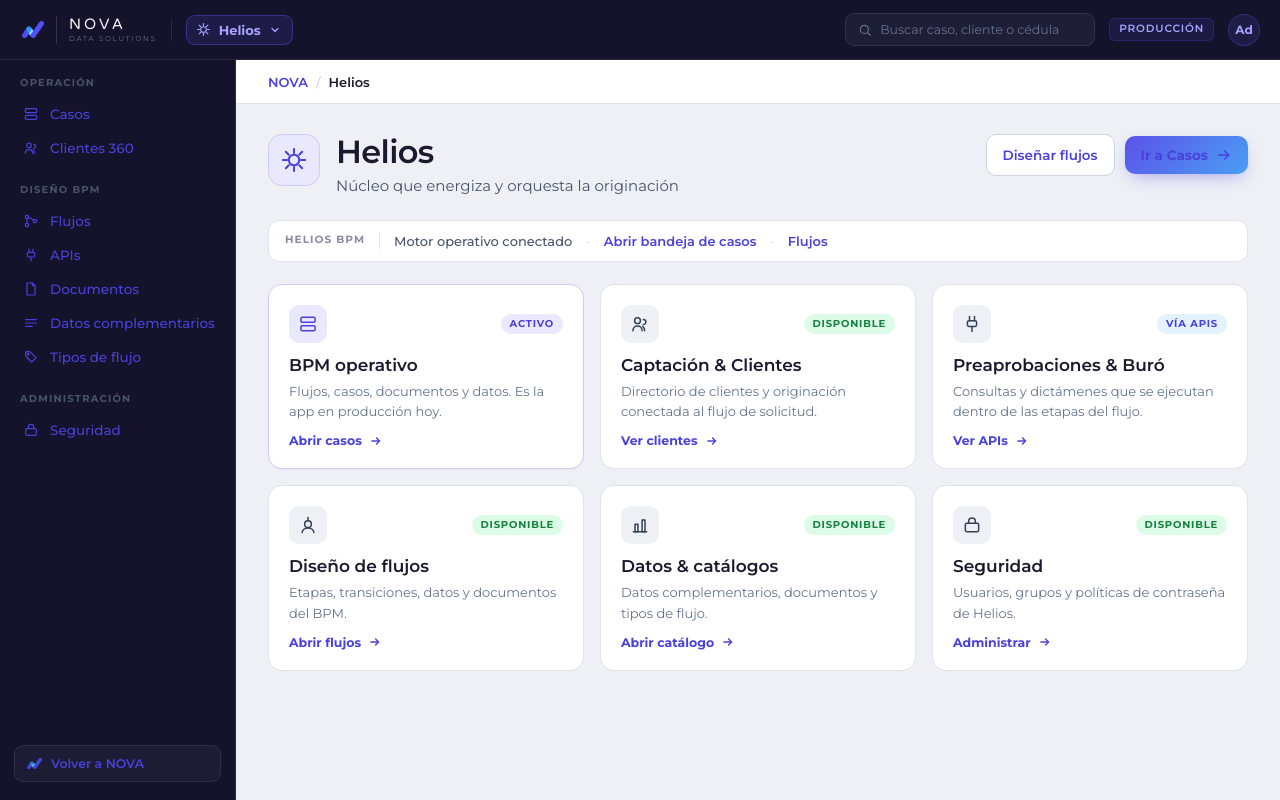
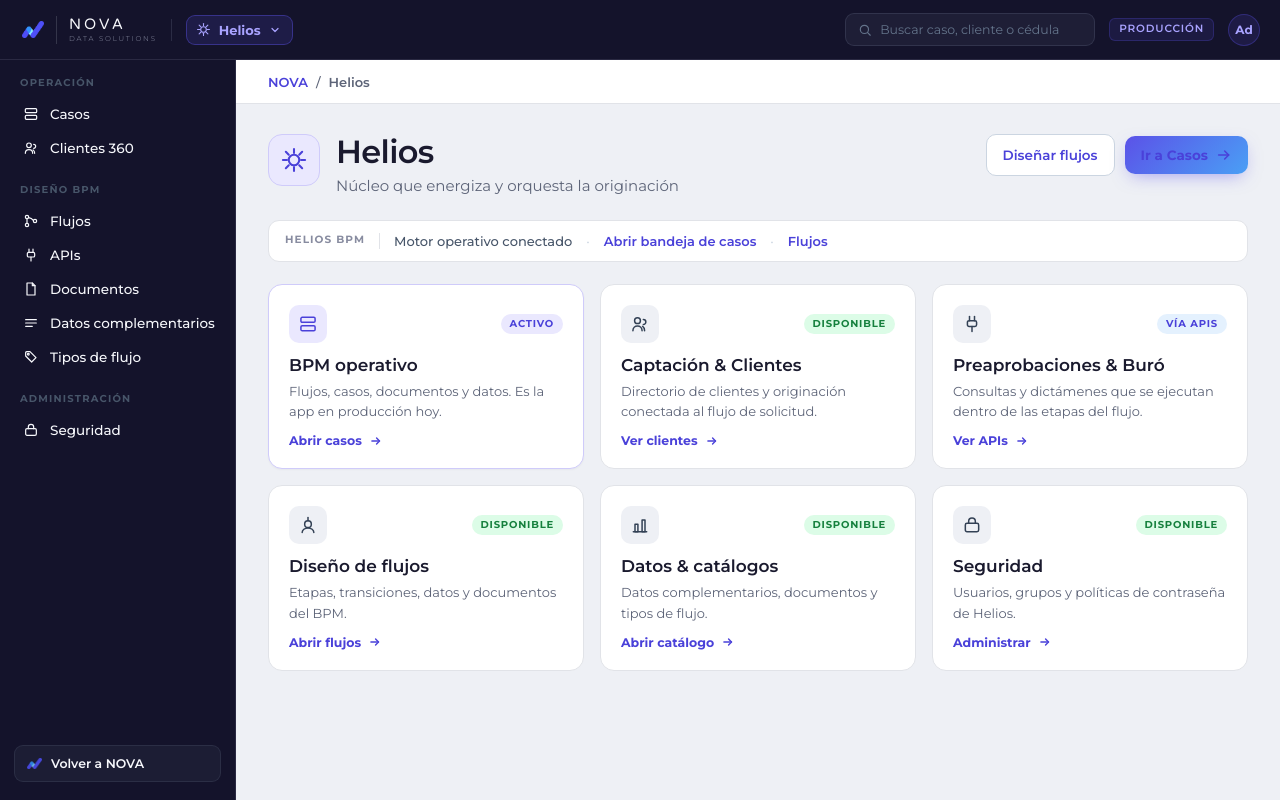
Before and after one commit to Adamneitor/NovaData-Projects, a Flask app: page /helios in a window 1280 px wide. Run offline with Flask 3, Linux system fonts and the light colour scheme; the visitor is signed in with stand-in values (Sample User, id 1); data comes from the database, SQL or seed files in the repository.

Commit message:
Fix next=/casos al home, login sin BVIMENCA y contraste Claude.

```diff
--- a/blueprints/Helios/app/static/css/nova.css
+++ b/blueprints/Helios/app/static/css/nova.css
@@ -20,8 +20,8 @@
   --nova-line: #e1e3e8;
   --nova-canvas: #eef0f5;
   --nova-surface: #ffffff;
-  --nova-void: #1a1a2e;
-  --nova-void-deep: #0a0a14;
+  --nova-void: #0B0A1F;
+  --nova-void-deep: #14132B;
 
   --nova-ok: #15803d;
   --nova-ok-soft: #f0fdf4;
--- a/solutions.py
+++ b/solutions.py
@@ -10,7 +10,7 @@ SOLUTIONS = [
         "active": True,
         "home_endpoint": "helios_home",
         "icon": "sun",
-        "color": "#F59E0B",
+        "color": "#5B52E8",
     },
     {
         "id": "hermes",
@@ -21,7 +21,7 @@ SOLUTIONS = [
         "active": False,
         "home_endpoint": None,
         "icon": "gift",
-        "color": "#34D399",
+        "color": "#5FA98F",
     },
     {
         "id": "venus",
@@ -32,7 +32,7 @@ SOLUTIONS = [
         "active": False,
         "home_endpoint": None,
         "icon": "heart",
-        "color": "#FB7185",
+        "color": "#C4808F",
     },
     {
         "id": "zeus",
@@ -43,7 +43,7 @@ SOLUTIONS = [
         "active": False,
         "home_endpoint": None,
         "icon": "bolt",
-        "color": "#60A5FA",
+        "color": "#7B9BC9",
     },
     {
         "id": "ares",
@@ -54,7 +54,7 @@ SOLUTIONS = [
         "active": False,
         "home_endpoint": None,
         "icon": "box",
-        "color": "#A8A29E",
+        "color": "#9E9BA6",
     },
 ]
 
@@ -84,7 +84,21 @@ def sanitize_next_path(path: str | None, default: str = "/") -> str:
     p = path.strip()
     if not p.startswith("/") or p.startswith("//") or "://" in p:
         return default
-    allowed = ("/helios", "/home", "/portal/", "/admin/", "/module/", "/soluciones/")
+    allowed = (
+        "/helios",
+        "/casos",
+        "/flujos",
+        "/catalogos",
+        "/apis",
+        "/admin",
+        "/cambiar-password",
+        "/home",
+        "/portal/",
+        "/admin/",
+        "/module/",
+        "/soluciones/",
+        "/entrar/",
+    )
     if p == "/" or any(p == a.rstrip("/") or p.startswith(a) for a in allowed):
         return p
     return default
--- a/static/css/claude-nova.css
+++ b/static/css/claude-nova.css
@@ -1099,6 +1099,49 @@ a.nv-rail__link:hover { color: #CBD5E1; }
 .nv-launch__rule {
   background: var(--nova-gradient) !important;
 }
-.page-shell a { color: var(--nova-accent-ink); }
-.page-shell a:hover { color: var(--nova-primary-hover); }
-.nv-modal .nova-lockup { margin-bottom: 4px; }
+.page-shell {
+  background: var(--nova-canvas);
+  color: var(--nova-ink);
+  min-height: 100vh;
+}
+.page-shell .nv-topbar,
+.page-shell .nv-rail {
+  color: #E8E9F2;
+}
+.page-shell .nv-topbar a,
+.page-shell .nv-rail a,
+.page-shell .nv-topbar__brand,
+.page-shell .nv-rail__back {
+  color: #F7F8FC;
+}
+.page-shell .nv-topbar a:hover,
+.page-shell .nv-rail a:hover {
+  color: #A9A3FF;
+}
+.page-shell .nv-main,
+.page-shell .nv-content {
+  color: var(--nova-ink);
+}
+.page-shell .nv-content a,
+.page-shell .nv-crumb a {
+  color: var(--nova-accent-ink);
+}
+.page-shell .nv-content a:hover,
+.page-shell .nv-crumb a:hover {
+  color: var(--nova-primary-hover);
+}
+.page-shell .nv-crumb .cur,
+.page-shell .nv-crumb .sep {
+  color: #5D6478;
+}
+.hh-head h1,
+.casos-head h1,
+.hh-tile h3 {
+  color: var(--nova-ink);
+}
+.hh-head p,
+.casos-head p,
+.hh-tile p {
+  color: #5D6478;
+}
+.nv-input__prefix { display: none; }
--- a/static/css/nova.css
+++ b/static/css/nova.css
@@ -20,8 +20,8 @@
   --nova-line: #e1e3e8;
   --nova-canvas: #eef0f5;
   --nova-surface: #ffffff;
-  --nova-void: #1a1a2e;
-  --nova-void-deep: #0a0a14;
+  --nova-void: #0B0A1F;
+  --nova-void-deep: #14132B;
 
   --nova-ok: #15803d;
   --nova-ok-soft: #f0fdf4;
--- a/templates/auth/login.html
+++ b/templates/auth/login.html
@@ -28,7 +28,7 @@
       </div>
       <p class="nv-login__tagline">El impulso inteligente de tu crecimiento</p>
       <div class="nv-login__rule"></div>
-      <p class="nv-login__sub">Data Solutions · Banca inteligente</p>
+      <p class="nv-login__sub">Nova Data Solutions · Open source</p>
     </div>
     <div>
       <span class="nv-login__orbit-label">Cinco soluciones en órbita</span>
@@ -46,7 +46,7 @@
     <div class="nv-login__panel-inner">
       <div>
         <h1>Acceso a la plataforma</h1>
-        <p class="nv-login__panel-lead">Use su usuario de red. La sesión aplica a todos los productos habilitados.</p>
+        <p class="nv-login__panel-lead">Ingresa con tu usuario. La sesión aplica a todos los productos habilitados.</p>
       </div>
 
       <form method="POST" id="login-form" novalidate>
@@ -58,7 +58,6 @@
         <div class="nv-field">
           <label for="username">Usuario</label>
           <div class="nv-input">
-            <span class="nv-input__prefix">BVIMENCA\</span>
             <input type="text" id="username" name="username" placeholder="usuario" required autofocus autocomplete="username">
           </div>
         </div>
```
Also changed, not shown: blueprints/Helios/app/static/css/helios.css (+4 -4 lines), blueprints/Helios/app/templates/base.html (+5 -3 lines), static/css/helios.css (+9 -8 lines).
